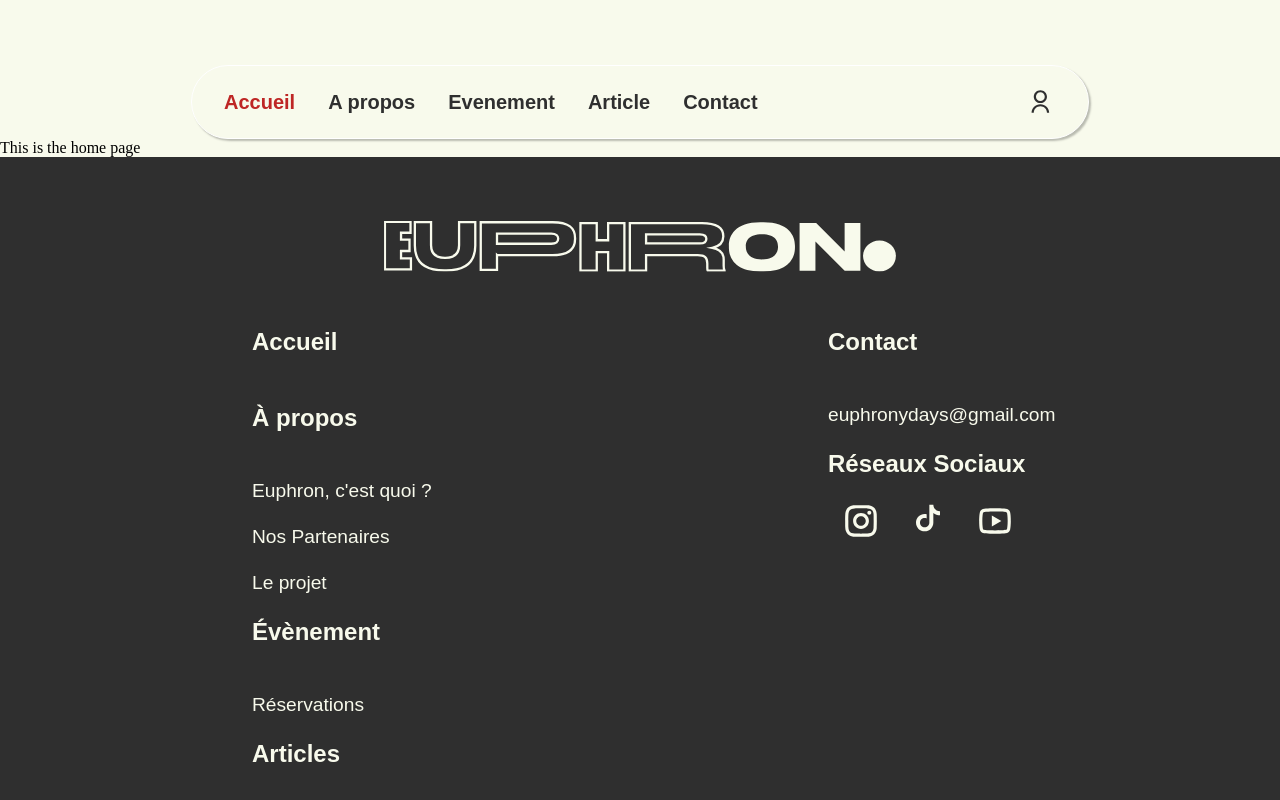
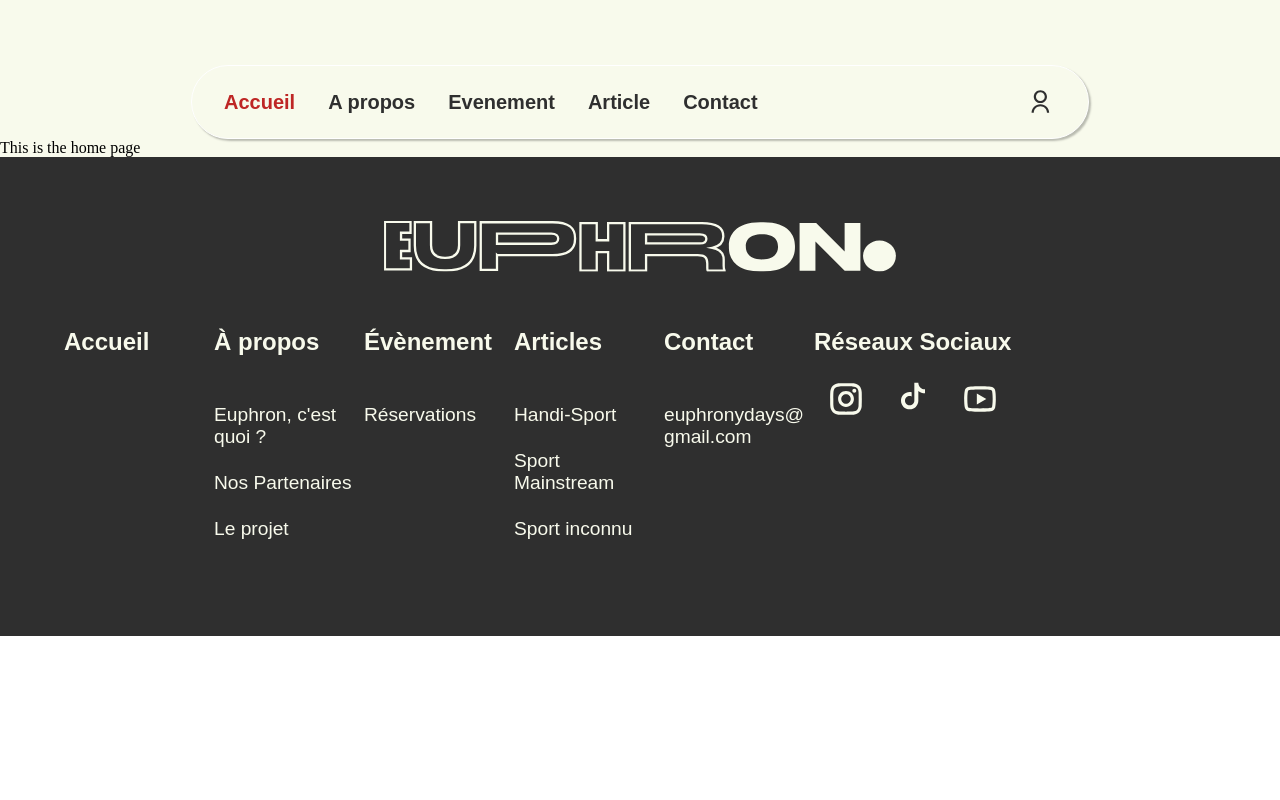
Before and after one commit to Euphron-Developpement/Website, a Nuxt app: page / in a window 1280 px wide. Shown: the top 800 px of the page. Built offline with nearby package versions, Linux system fonts and the light colour scheme; a web font is replaced by a local one.

Commit message:
fix: footer pc (default) format and footer responsive under 1400px and 1024px

```diff
--- a/components/Footer.vue
+++ b/components/Footer.vue
@@ -171,9 +171,64 @@
 
 .footer_content {
   display: flex;
-  justify-content: space-around;
   width: 90%;
-  flex-wrap: wrap;
+}
+
+.footer_column {
+  display: flex;
+  flex: 1;
+}
+
+
+@media (min-width: 1420px) {
+  .footer_content {
+    flex-direction: row;
+    justify-content: space-around;
+    flex-wrap: nowrap;
+  }
+
+  .footer_column {
+    display: flex;
+    flex-direction: row;
+    justify-content: space-around;
+  }
+}
+
+@media (max-width: 1419px) and (min-width: 1024px) {
+  .footer_part {
+    min-width: 150px;
+    margin-bottom: 2rem;
+  }
+
+  a {
+    word-wrap: break-word;
+    overflow-wrap: break-word;
+  }
+}
+
+@media (max-width: 1023px) and (min-width: 769px) {
+  .footer_content {
+    flex-direction: row;
+    flex-wrap: wrap;
+    justify-content: space-around;
+  }
+
+  .footer_column {
+    display: flex;
+    flex-direction: row;
+    flex-wrap: wrap;
+    justify-content: space-around;
+  }
+
+  .footer_part {
+    min-width: 150px;
+    margin-bottom: 2rem;
+  }
+
+  a {
+    word-wrap: break-word;
+    overflow-wrap: break-word;
+  }
 }
 
 .footer_social--icons {
@@ -194,6 +249,7 @@
 
   .footer_content {
     display: flex;
+    flex-direction: row;
     flex-wrap: wrap;
     justify-content: space-between;
     width: 100%;
@@ -202,6 +258,7 @@
   .footer_column {
     flex: 1;
     min-width: 45%;
+    flex-direction: column;
   }
 
   .footer_part {
@@ -223,7 +280,6 @@
     white-space: normal;
     display: block;
   }
-
 
   .footer_social--icons {
     display: flex;
@@ -259,7 +315,5 @@
     text-align: left;
   }
 }
-
-
 </style>
 <script setup lang="ts"></script>
```
